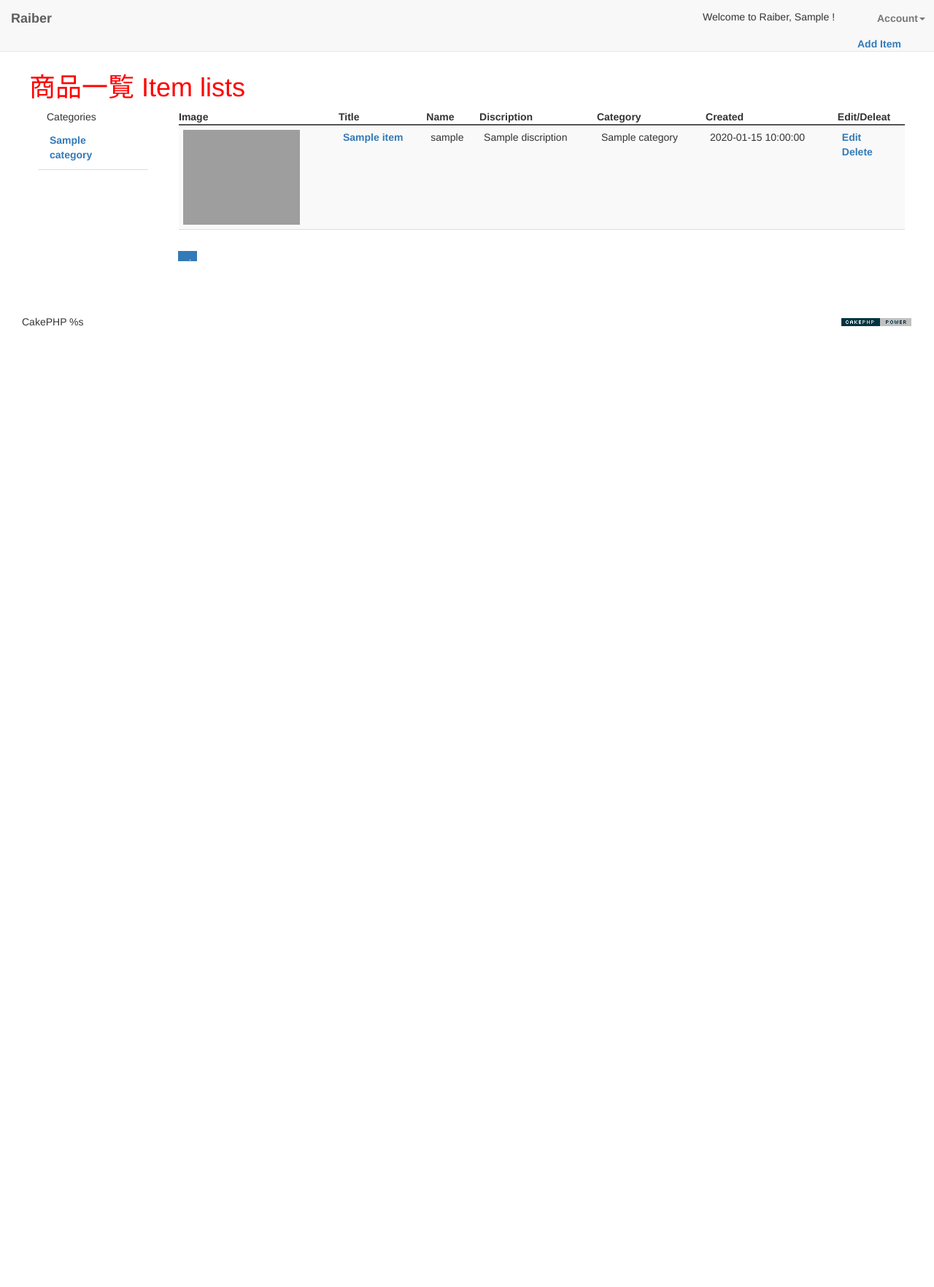
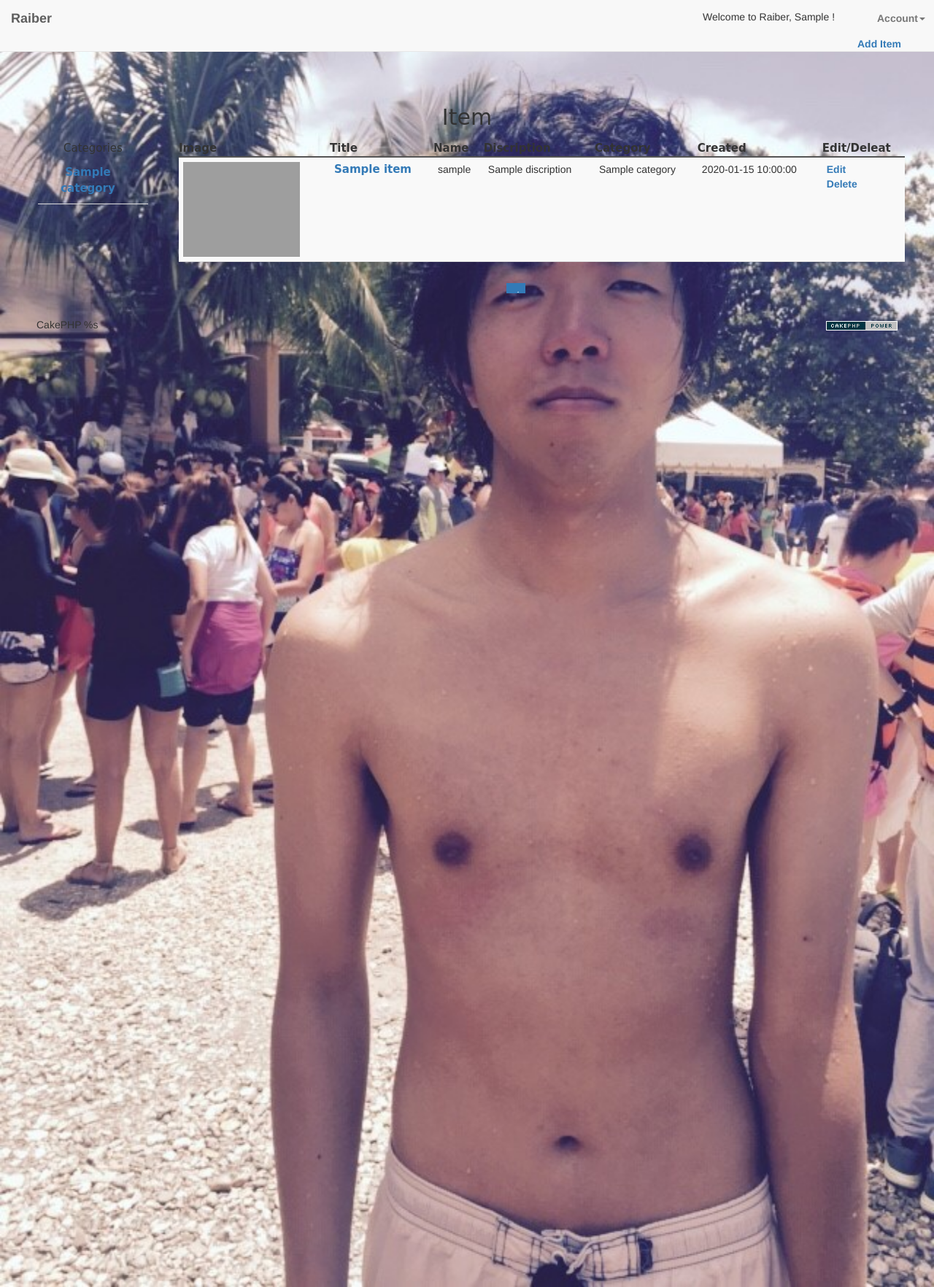
Before and after one commit to Tetsuya11/Raiber_Project, a CakePHP app: the page made by app/View/Items/index.ctp in a window 1280 px wide. Shown: the whole page at 73% size. Run offline with PHP 8.4 and a stand-in for CakePHP, Linux system fonts and the light colour scheme; the template is opened without the code that fills it: most values are stand-ins (such as "Sample title", 1, 10 or a date in 2020); data that the repository does not hold is empty; some libraries are stand-ins or nearby versions; grey boxes are pictures that could not be loaded.

Commit message:
itemindexの背景表示方法変えた

```diff
--- a/app/View/Items/index.ctp
+++ b/app/View/Items/index.ctp
@@ -1,54 +1,48 @@
 <?php $this->assign('title','Raiber  商品一覧 Item lists'); ?>
-<h1 style="color:red;">商品一覧  Item lists</h1>
+<img class="bg" src="/Raiber_Project/item_img/20150502_6865.jpg" alt="" />
+<div id="container">
+ <link rel="stylesheet" href="mycss.css">
 
-
+<div class = "words">
+<p class="words_english">Item</p>
 
 		<div class="row ">
 
   			<div style='float:left;'class="col-md-2">
 
   				<ul class="nav nav-tabs nav-stacked">
-	<li><?php echo "Categories";?> </li>
+	<li class="th"> <?php echo "Categories";?> </li>
 			<?php foreach ($categories as $category) :?>
 
 
-	    	<li><?php echo $this->Html->link($category['Category']['name'],array('controller'=>'Categories','action'=>'view',$category['Category']['id'])); ?></li>
+	    	<li class="th"><?php echo $this->Html->link($category['Category']['name'],array('controller'=>'Categories','action'=>'view',$category['Category']['id'])); ?></li>
 	<?php endforeach; ?>
 	<?php unset($category); ?>
 			</ul>
 			</div>
 
-
-
-
-
-
-
-		<div style='float:right;'class="col-sm-10" >
+		<div style='float:right;'class="col-sm-10">
 				<table>
 						<tr>
 							<!-- <th>ID</th> -->
-		<th>Image</th>
-		<th>Title</th>
-		<th>Name</th>
-		<th>Discription</th>
-		<th>Category</th>
-		<th>Created</th>
-		<th>Edit/Deleat</th>
+							<th class= "th">Image</th>
+							<th class="th">Title</th>
+							<th class="th">Name</th>
+							<th class="th">Discription</th>
+							<th class="th">Category</th>
+							<th class="th">Created</th>
+							<th class="th">Edit/Deleat</th>
 						</tr>
 
 					<?php foreach ($items as $item): ?>
 
 						<tr id="item_<?php echo h($item['Item']['id']); ?>">
-		<!-- <td>
-
-		</td> -->
 
 								<td>
 									<?php echo $this->Html->link('<img width=160px height=130px src="/Raiber_Project/upload/items/'.$item['Item']['id'].'/'.str_replace('.','_thumb.',$item['Item']['image1_file_name']).'">',array('action' => 'view', $item['Item']['id']),array('escape'=>false)); ?>
 								</td>
 
-		<td>
+							<td class="th">
 								<?php
 							//debug($item);
 								echo $this->Html->link($item['Item']['title'],array('action' => 'view', $item['Item']['id']));
@@ -79,9 +73,10 @@
 									<div>
 										<?php echo $this->Html->link('Delete','#',array('class'=>'delete','data-post-id'=>$item['Item']['id'])); ?>
 									</div>
+							</td>
 
-		</td>
 						</tr>
+
 			<?php endforeach; ?>
 			</table>
 
@@ -112,6 +107,4 @@ $(function() {
 		});
 
 	</script>
-
-</table>
 </div>
--- a/app/webroot/css/mycss.css
+++ b/app/webroot/css/mycss.css
@@ -101,3 +101,35 @@ p.words_english{
 	opacity: 0.8;
 
 }
+
+.th{
+	font-family: "cursive",cursive;
+	font-size:15px;
+}
+
+
+img.bg {
+
+  /* Set rules to fill background */
+  min-height: 100%;
+  min-width: 1024px;
+  /* Set up proportionate scaling */
+  width: 100%;
+  height: auto;
+  /* Set up positioning */
+  position: fixed;
+  /* またはabsolute; */
+  top: 0;
+  left: 0;
+}
+
+@media screen and (max-width: 1024px){
+  img.bg {
+
+  left: 50%;
+  margin-left: -512px; }
+}
+
+div#container {
+  position: relative;
+}
```
Also changed, not shown: app/webroot/img/20150502_5408.jpg (added), app/webroot/item_img/20150502_5408.jpg (added), app/webroot/item_img/20150502_6865.jpg (added). Lines whose indentation alone changed are shown as unchanged.
